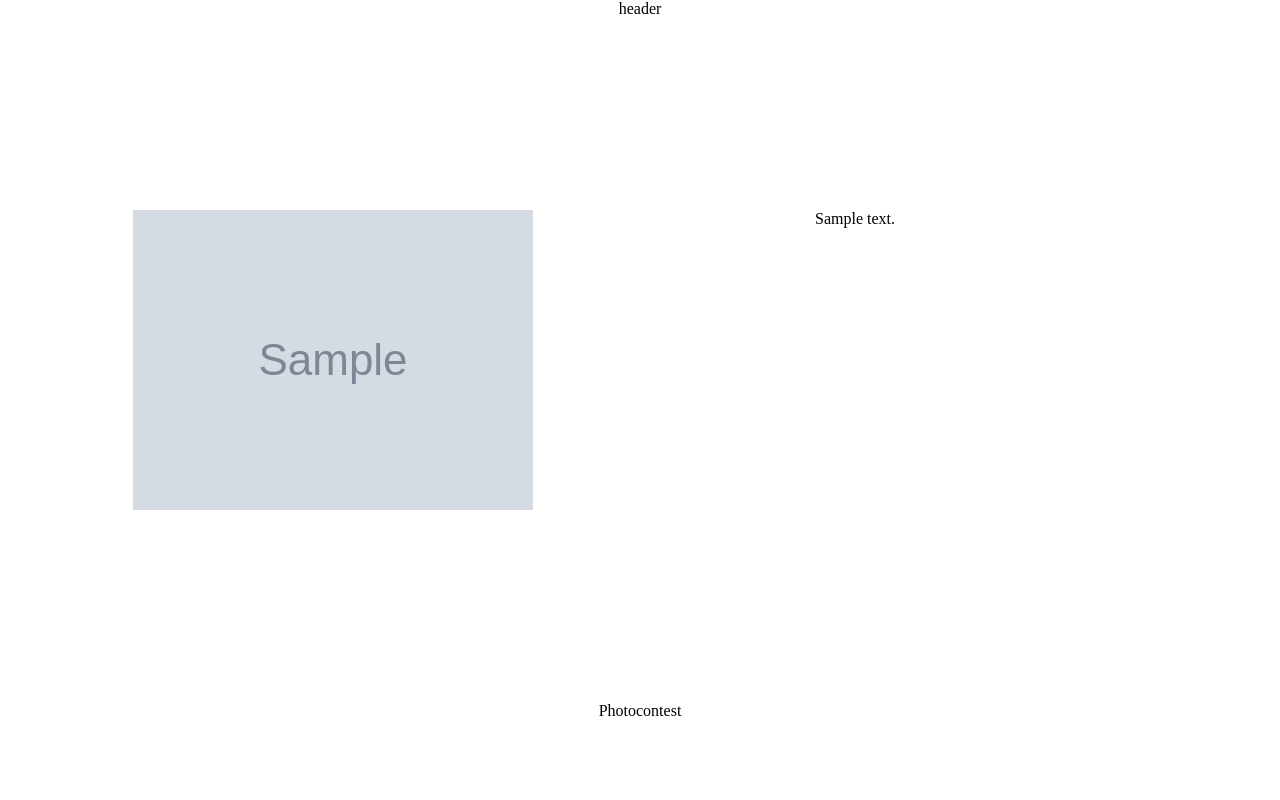
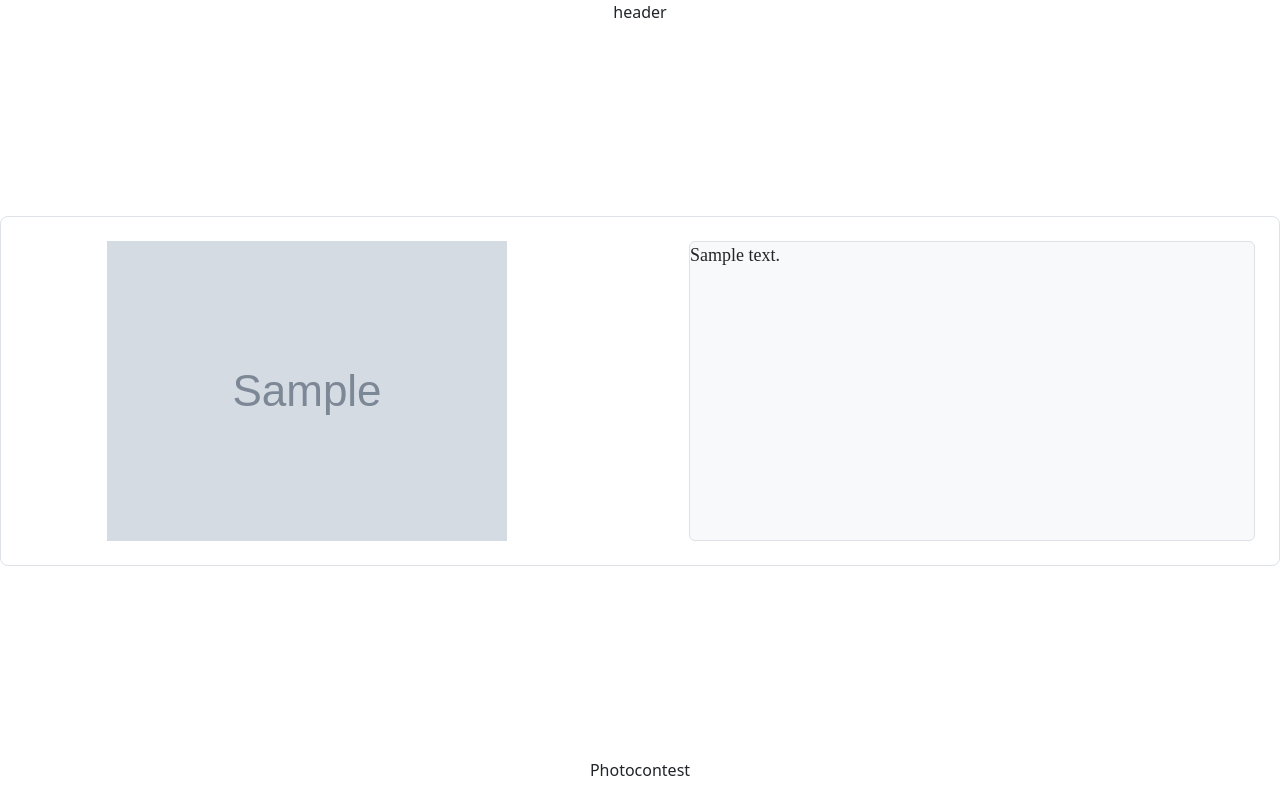
Before and after one commit to Katisvektavir/PhotoContest, a Django app: template api/templates/index.html in a window 1280 px wide. Run offline with Django 5.2, Linux system fonts and the light colour scheme; the template is opened without the code that fills it: most values are stand-ins (such as "Sample title", 1, 10 or a date in 2020); grey boxes marked "Sample" are stand-in pictures; some libraries are stand-ins or nearby versions; some web fonts are replaced.

Commit message:
сделал дизайн для постов, и поменял библиотеку для переменных окружения

```diff
--- /dev/null
+++ b/api/css/fonts.css
@@ -0,0 +1,15 @@
+@font-face {
+  font-family: 'Istok';
+  font-style: normal;
+  font-weight: normal;
+  font-stretch: 100%;
+  font-display: swap;
+  src: url("./IstokWeb-Regular.ttf") format('truetype');
+}
+
+span {
+  font-family: 'Istok';
+  font-style: normal;
+  font-weight: normal;
+  font-size: 18px;
+}
--- a/api/css/index.css
+++ b/api/css/index.css
@@ -2,6 +2,9 @@
   box-sizing: border-box;
 }
 
+img {
+  max-height: 90vh;
+}
 
 main {
   display: flex;
@@ -9,7 +12,6 @@ main {
   justify-content: center;
   align-items: center;
   width: 100%;
-  gap: 20px;
 }
 
 
@@ -30,7 +32,7 @@ body {
 .post_box {
   display: flex;
   width: 100%;
-  gap: 150px;
+  gap: 100px;
   max-height: 800px;
 }
 
@@ -40,7 +42,6 @@ body {
   grid-template-columns: repeat(auto-fit, minmax(200px, auto));
   grid-auto-rows: minmax(0, 1fr);
   gap: 8px;
-  padding: 0 100px;
   align-items: center;
   justify-content: center;
 }
@@ -56,3 +57,7 @@ body {
   flex: 1;
   display: flex;
 }
+
+.modal-content, .modal-dialog {
+  width: fit-content !important;
+}
--- /dev/null
+++ b/api/js/scrypt.js
@@ -0,0 +1,28 @@
+const imageModalEl = document.getElementById('carousel_modal_window');
+const imageModal = document.getElementById('modal_image')
+const textModal = document.getElementById('modal_text')
+const imageModalWindow = new bootstrap.Modal(imageModalEl);
+
+
+function ClickHandler(event) {
+    obj = event.target.closest('.post_photo');
+    if (!obj) {
+        return;
+    }
+
+    imageModal.src = obj.src;
+    imageModalWindow.show();
+    if (obj.alt.trim() && obj.alt != "None") {
+        textModal.hidden = false;
+        textModal.textContent = obj.alt;
+    }
+    else {
+        textModal.hidden = true;
+    }
+}
+
+let HandlerBox = document.querySelectorAll('.post_box');
+
+HandlerBox.forEach((item) =>{
+    item.addEventListener('click', ClickHandler);
+}) ;
--- a/api/templates/index.html
+++ b/api/templates/index.html
@@ -1,31 +1,46 @@
 <!DOCTYPE html>
 <html lang="en">
 {% load static %}
+{% load bootstrap5 %}
 <head>
     <meta charset="UTF-8">
     <link rel="stylesheet" href="{% static 'index.css' %}">
+    <link rel="stylesheet" href="{% static 'fonts.css' %}">
+
+    {% bootstrap_css %}
 </head>
 
 <body>
-<dev class="wrapper">
+{% bootstrap_javascript %}
+<div class="wrapper">
 <header>
     header
 </header>
 <main>
     {% for post in posts_time_sort %}
-    <dev class="post_box">
-        <dev class="post_images">
-        {% for photo in post.photos.all %}
-            <img src="{{ photo.image.url }}">
-        {% endfor %}
-        </dev>
-        <span class="post_text">{{ post.message }}</span>
-    </dev>
+        <div class="post_box rounded-3 p-4 border" id="post_box">
+            <div class="post_images">
+            {% for photo in post.photos.all %}
+                <img class="post_photo" src="{{ photo.image.url }}" alt="{{ photo.name }}">
+            {% endfor %}
+            </div>
+            <span class="post_text bg-light rounded-2 border">{{ post.message }}</span>
+        </div>
     {% endfor %}
+
+    <div class="modal fade carousel slide" id="carousel_modal_window" tabindex="-1">
+        <div class="modal-dialog modal-dialog-centered modal-xl">
+            <div class="modal-content bg-transparent border-0 p-0 gap-3">
+                <img id="modal_image" class="img-fluid d-block align-self-center" src="" >
+                <span id="modal_text" class="align-self-center bg-light rounded-1 px-2"></span>
+            </div>
+        </div>
+    </div>
 </main>
 <footer>
     Photocontest
 </footer>
-</dev>
+</div>
+<script src="{% static 'scrypt.js' %}"></script>
 </body>
 </html>
--- a/pyproject.toml
+++ b/pyproject.toml
@@ -14,6 +14,8 @@ dependencies = [
     "gunicorn (>=26.2.0,<27.0.0)",
     "psycopg (==3.1.8)",
     "pillow (>=12.3.0,<13.0.0)",
+    "python-decouple (>=3.8,<4.0)",
+    "dj-database-url (>=3.1.2,<4.0.0)",
 ]
 
 [tool.poetry]
--- a/requirements.txt
+++ b/requirements.txt
@@ -1,13 +1,15 @@
 asgiref==3.12.1 ; python_version >= "3.10" and python_version < "4.0"
 beautifulsoup4==4.15.0 ; python_version >= "3.10" and python_version < "4.0"
+dj-database-url==3.1.2 ; python_version >= "3.10" and python_version < "4.0"
 django-bootstrap-v5==1.0.11 ; python_version >= "3.10" and python_version < "4.0"
 django-split-settings==1.3.2 ; python_version >= "3.10" and python_version < "4.0"
 django==4.2 ; python_version >= "3.10" and python_version < "4.0"
 gunicorn==26.2.0 ; python_version >= "3.10" and python_version < "4.0"
+pillow==12.3.0
 psycopg==3.1.8 ; python_version >= "3.10" and python_version < "4.0"
+python-decouple==3.8 ; python_version >= "3.10" and python_version < "4.0"
 python-dotenv==1.2.3 ; python_version >= "3.10" and python_version < "4.0"
 soupsieve==2.9.2 ; python_version >= "3.10" and python_version < "4.0"
 sqlparse==0.6.0 ; python_version >= "3.10" and python_version < "4.0"
 typing-extensions==4.16.0 ; python_version >= "3.10" and python_version < "4.0"
 tzdata==2026.4 ; python_version >= "3.10" and python_version < "4.0" and sys_platform == "win32"
-pillow
```
Also changed, not shown: main/settings/database.py (+7 -15 lines), main/settings/django_settings.py (+5 -7 lines), 3 other files.
